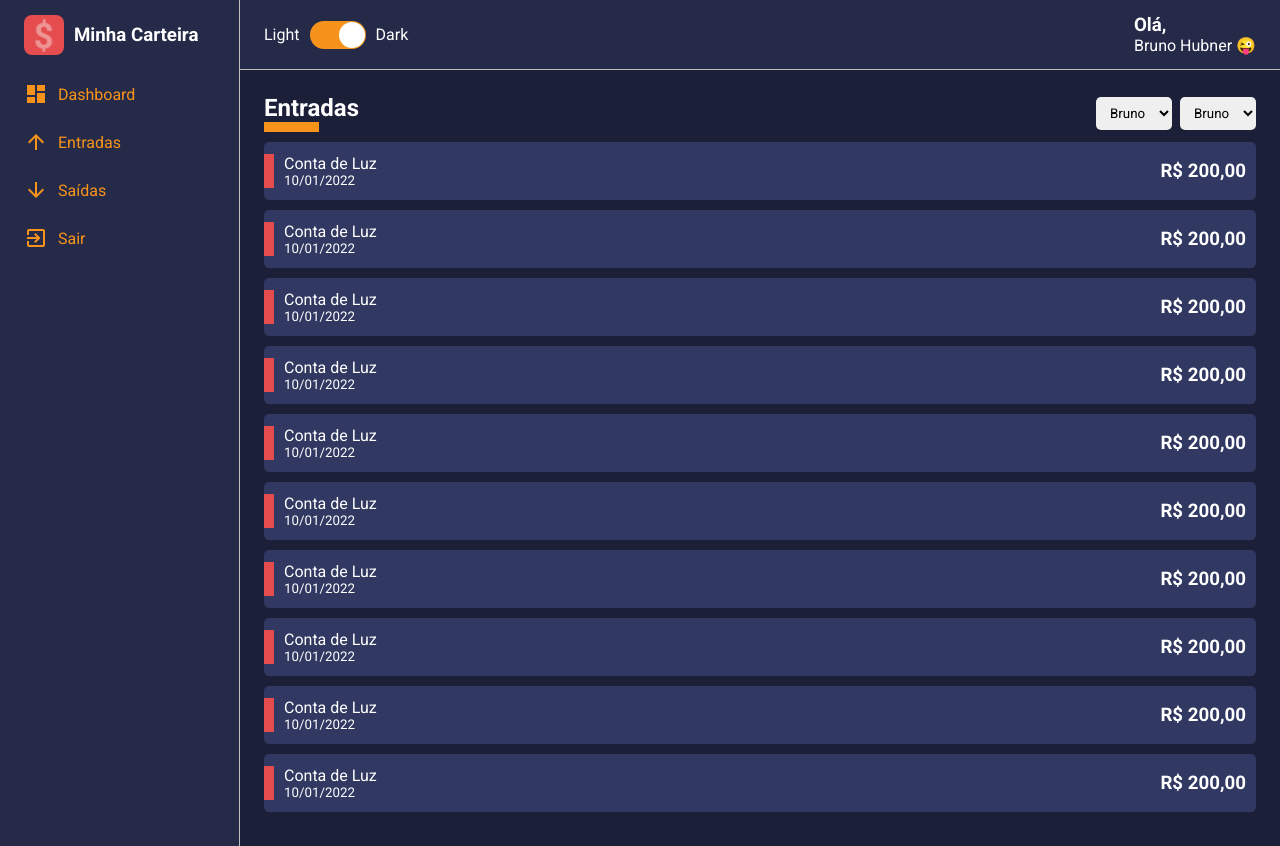
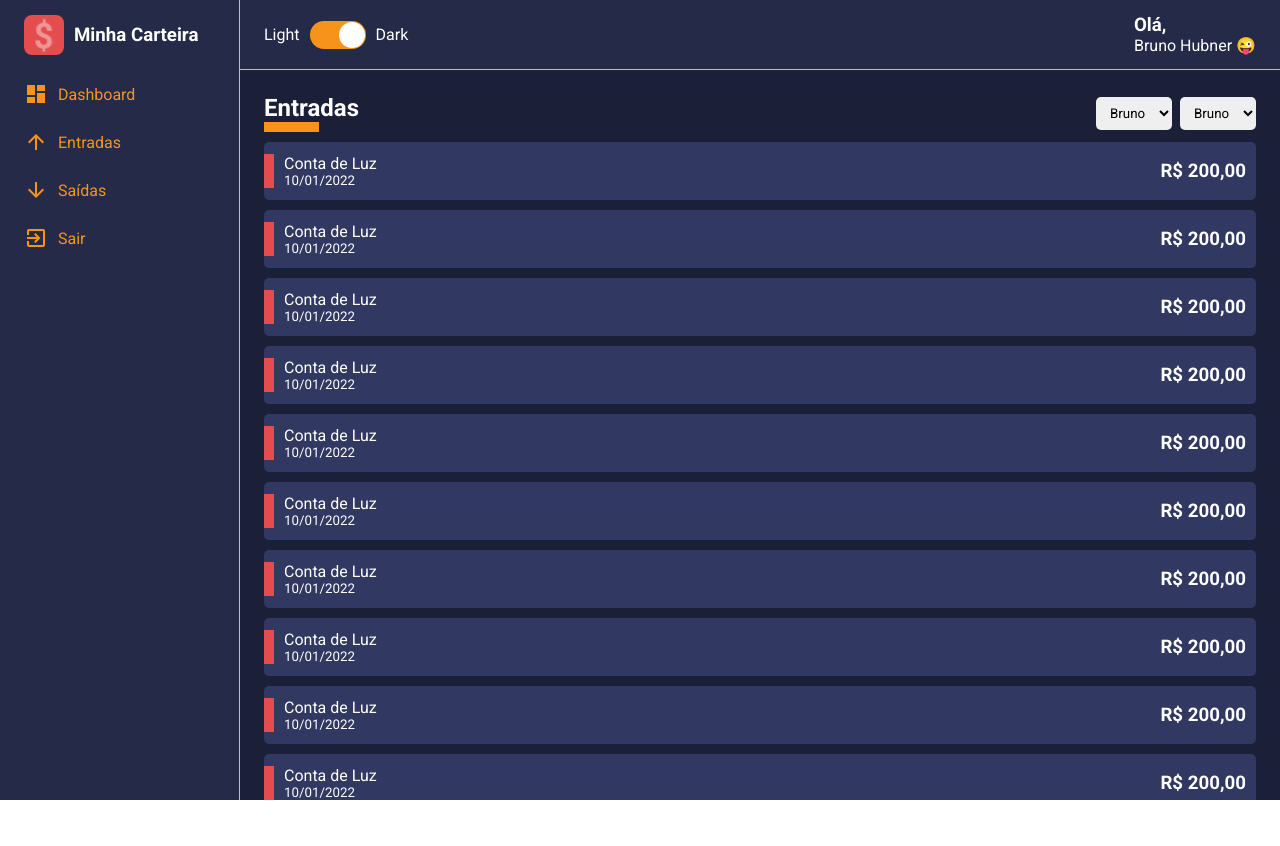
Before and after one commit to brunohubner/minha-carteira, a React (Create React App) app: page / in a window 1280 px wide. After the commit the page ends 800 px from the top, so only its background shows below. Built offline with nearby package versions, Linux system fonts and the light colour scheme.

Commit message:
style: custom content scrollbar

```diff
--- a/src/components/Content/styles.ts
+++ b/src/components/Content/styles.ts
@@ -4,4 +4,19 @@ export const Container = styled.main`
     grid-area: CT;
     background-color: ${props => props.theme.colors.primary};
     padding: 24px;
+    height: calc(100vh - 70px);
+    overflow-y: scroll;
+
+    ::-webkit-scrollbar {
+        width: 10px;
+    }
+
+    ::-webkit-scrollbar-thumb {
+        background-color: ${props => props.theme.colors.tertiary};
+        border-radius: 5px;
+    }
+
+    ::-webkit-scrollbar-track {
+        background-color: ${props => props.theme.colors.secondary};
+    }
 `
```
